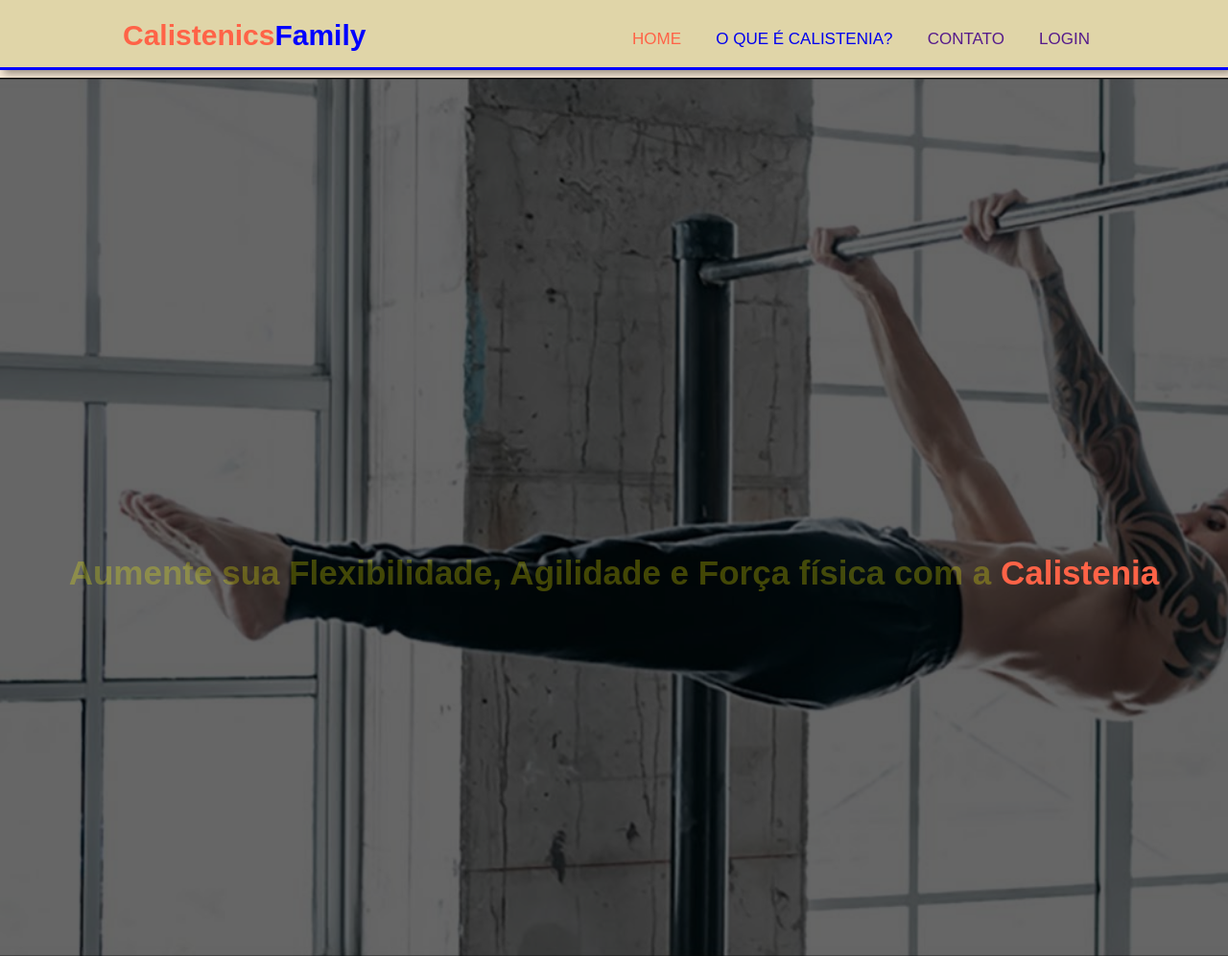
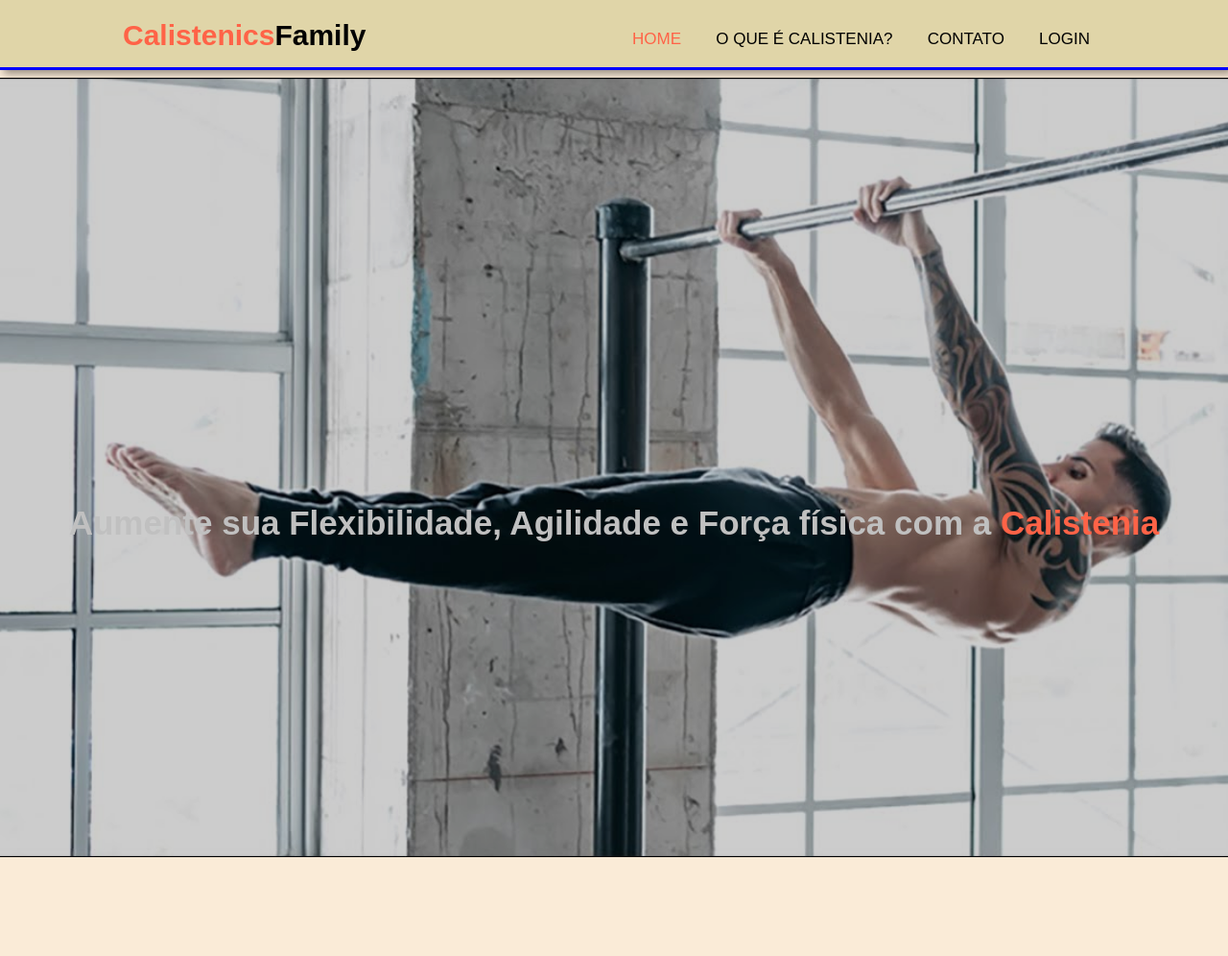
Before and after one commit to Gustavo141101/Projeto-Individual, a plain HTML site: page index.html in a window 1280 px wide. Shown: the whole page at 96% size. After the commit the page ends 893 px from the top, so only its background shows below. Drawn offline with Linux system fonts and the light colour scheme.

Commit message:
Acabei a segunda parte do site

```diff
--- a/style.css
+++ b/style.css
@@ -2,6 +2,10 @@ body {
     background-color: antiquewhite;
     margin: 0;
     font-family: fantasy;
+}
+
+a{
+    color: black;
 }
 
 header {
@@ -16,7 +20,7 @@ header {
 
 }
 .container{
-    color: blue;
+    color: black;
     width: 80%;
     margin: auto;
 }
@@ -59,7 +63,7 @@ main {
 
 .banner {
     width: 100%;
-    height: 800px;
+    height: 696px;
     display: flex;
     padding-top: 9%;
 
@@ -78,12 +82,12 @@ main {
     text-align: center;
     align-items: center;
     opacity: 1;
-    color: rgba(255, 255, 0, 0.258);
+    color: silver;
     margin: auto;
 
 }
 .box {
-    background-color: rgba(0, 0, 0, 0.6);
+    background-color: rgba(0, 0, 0, 0.2);
     width: 100%;
     height: 100%;
 }
--- a/style2.css
+++ b/style2.css
@@ -2,6 +2,10 @@ body {
     background-color: antiquewhite;
     margin: 0;
     font-family: fantasy;
+}
+
+a{
+    color: black;
 }
 
 header {
@@ -15,7 +19,7 @@ header {
 }
 
 .container {
-    color: blue;
+    color: black;
     width: 80%;
     margin: auto;
 }
```
